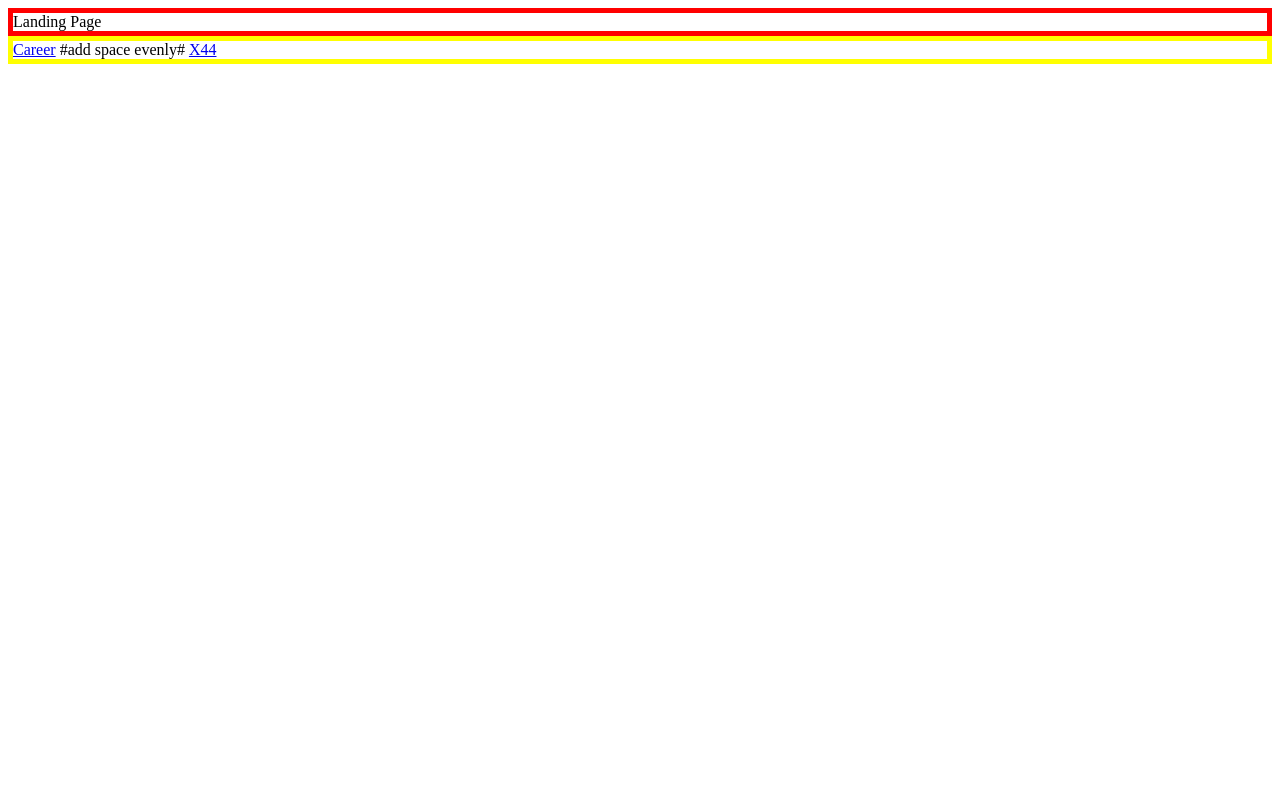
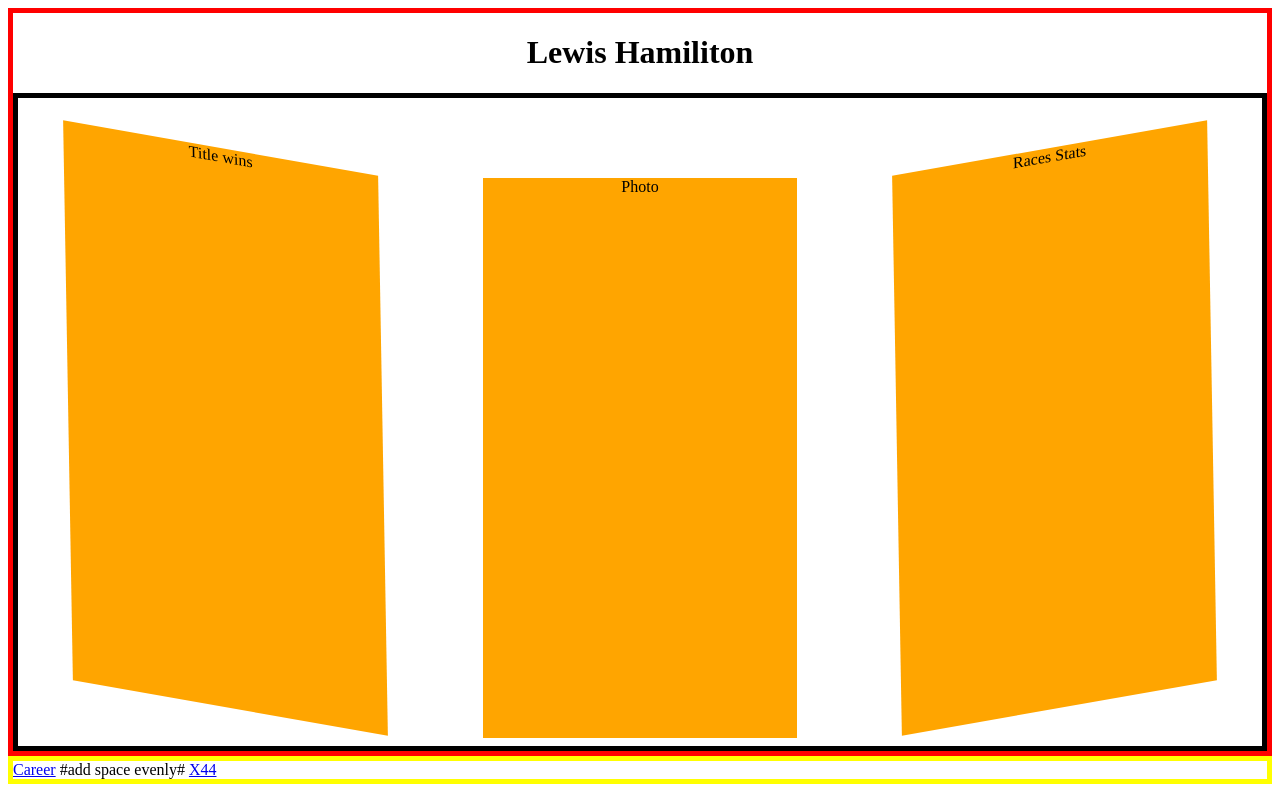
Before and after one commit to FolaJ-Akin/Lewis-Profile, a React (Create React App) app: page / in a window 1280 px wide. Built offline with nearby package versions, Linux system fonts and the light colour scheme.

Commit message:
inital design of landing page without pictures or stats

```diff
--- a/public/stylesheet.css
+++ b/public/stylesheet.css
@@ -1,5 +1,36 @@
 .LandingPage{
     border: 5px solid red;
+    text-align: center;
+}
+.container{
+    border: 5px solid black;
+    display: flex;
+    flex-direction: row;
+    justify-content: center;
+}
+.leftTrape{
+    width: 200vw;
+    height: 70vh;
+    background: orange;
+    transform: skew(1deg,10deg);
+    margin: 50px;
+    margin-bottom: 1vh;
+}
+.middleSqaure{
+    width: 200vw;
+    height: 70vh;
+    background: orange;
+    margin: 50px;
+    margin-top: 10vh;
+    margin-bottom: 1vh;
+}
+.rightTrape{
+    width: 200vw;
+    height: 70vh;
+    background: orange;
+    transform: skew(1deg,-10deg);
+    margin: 50px;
+    margin-bottom: 1vh;
 }
 
 .CareerPage{
--- a/src/components/LandingPage.tsx
+++ b/src/components/LandingPage.tsx
@@ -1,8 +1,12 @@
-
-export default function LandingPage():JSX.Element {
+export default function LandingPage(): JSX.Element {
   return (
     <div className="LandingPage">
-      Landing Page
+      <h1>Lewis Hamiliton</h1>
+      <div className="container">
+        <div className="leftTrape">Title wins</div>
+        <div className="middleSqaure">Photo</div>
+        <div className="rightTrape">Races Stats</div>
+      </div>
     </div>
-  )
+  );
 }
--- a/src/index.tsx
+++ b/src/index.tsx
@@ -7,9 +7,9 @@
   document.getElementById("root") as HTMLElement
 );
 root.render(
-<React.StrictMode>
-  <App/>
-</React.StrictMode>
+  <React.StrictMode>
+    <App />
+  </React.StrictMode>
 );
 
 // If you want to start measuring performance in your app, pass a function
```
Also changed, not shown: src/App.tsx (+6 -6 lines), src/Navbar.tsx (+9 -5 lines), src/components/Career.tsx (+6 -5 lines), src/components/X44.tsx (+6 -5 lines).
